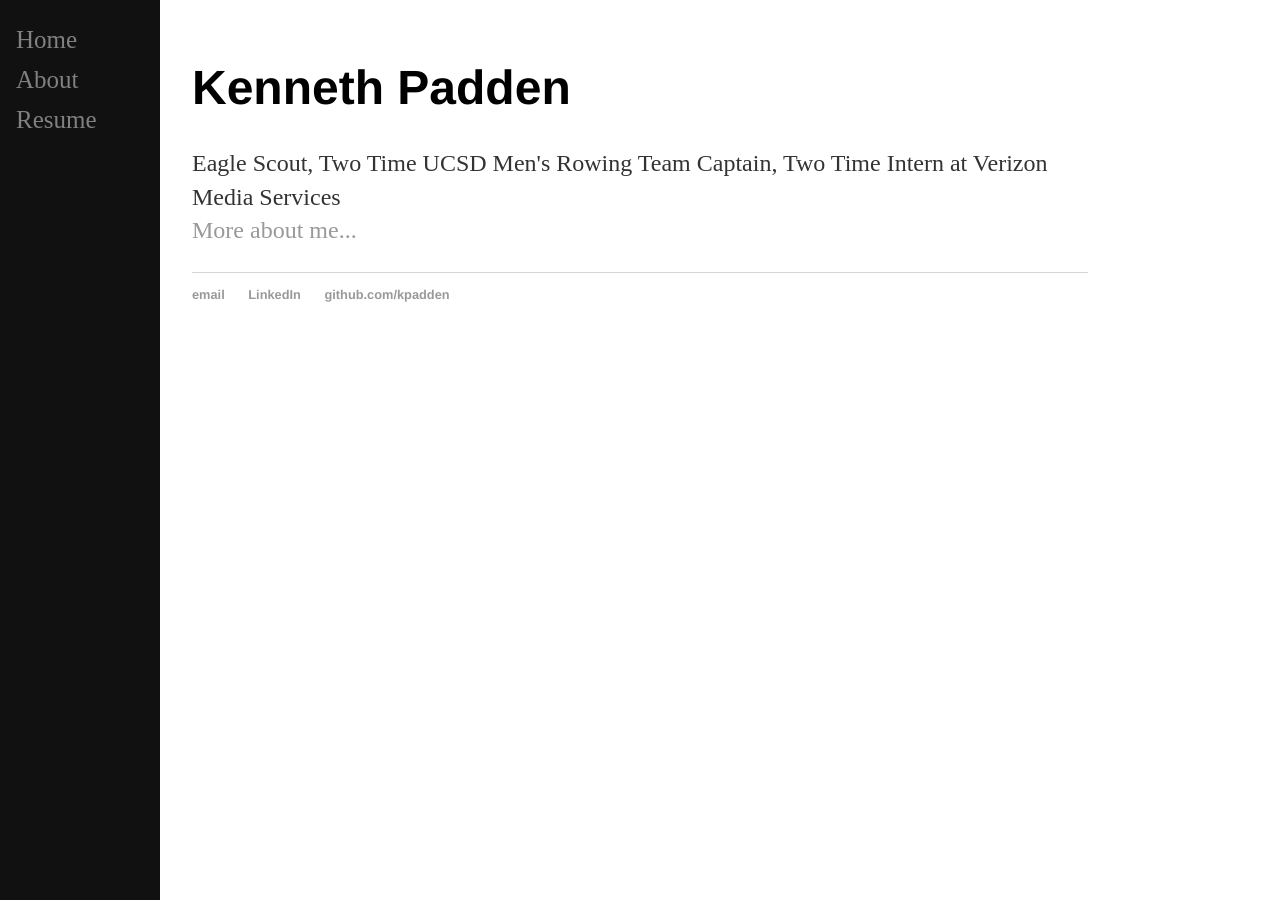
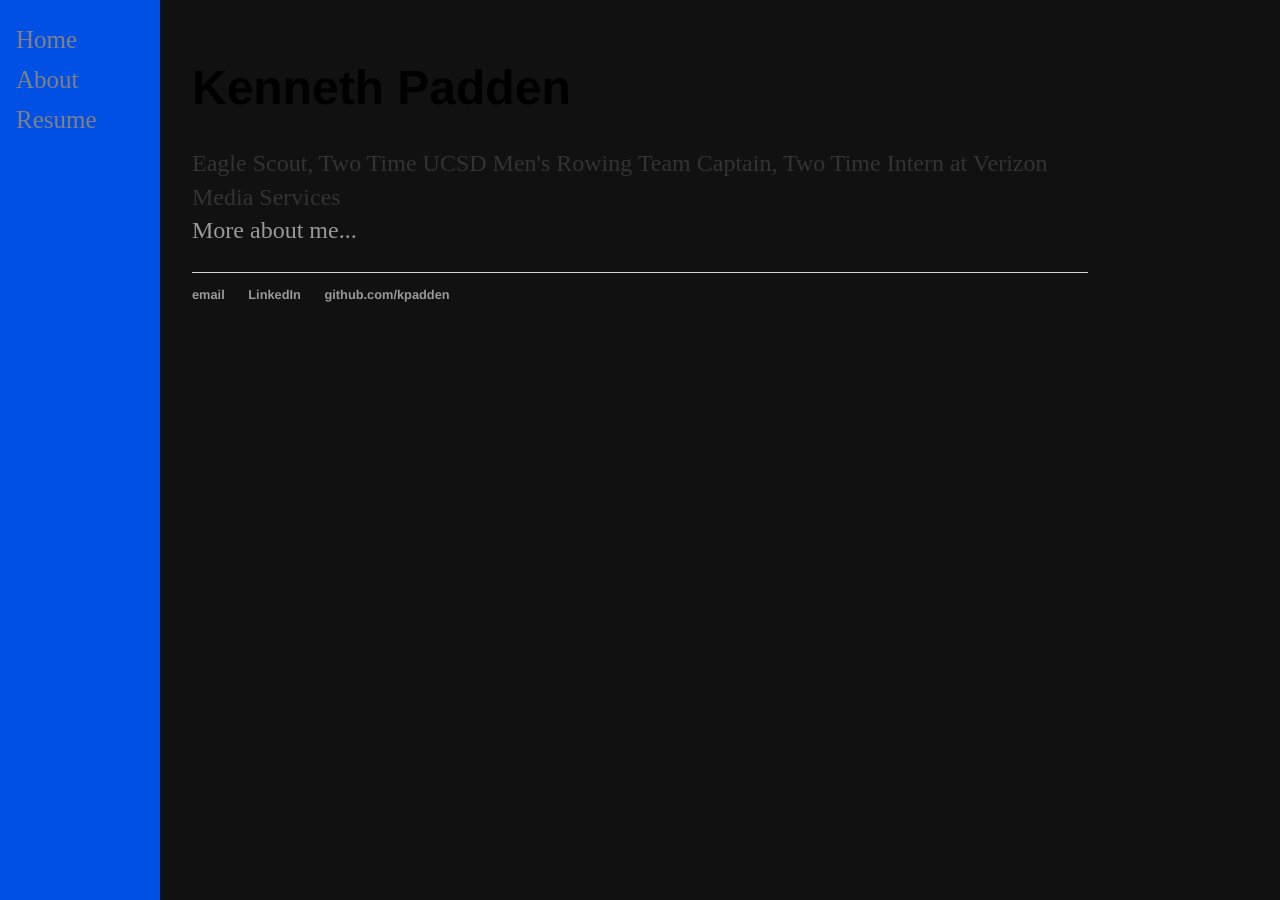
Before and after one commit to kpadden/kpadden.github.io, a Jekyll site: the page built from index.html, in a window 1280 px wide. Built offline with Jekyll 4.4.1, drawn with Linux system fonts in a browser that asks for light colours.

Commit message:
Update main.css

```diff
--- a/css/main.css
+++ b/css/main.css
@@ -1,6 +1,7 @@
 body {
     margin: 60px auto;
     width: 70%;
+    background-color: #111;
 }
 
 .sidenav {
@@ -10,7 +11,7 @@ body {
     z-index: 1; /* Stay on top */
     top: 0; /* Stay at the top */
     left: 0;
-    background-color: #111; /* Black */
+    background-color: #0050E6;
     overflow-x: hidden; /* Disable horizontal scroll */
     padding-top: 20px;
 }
```
